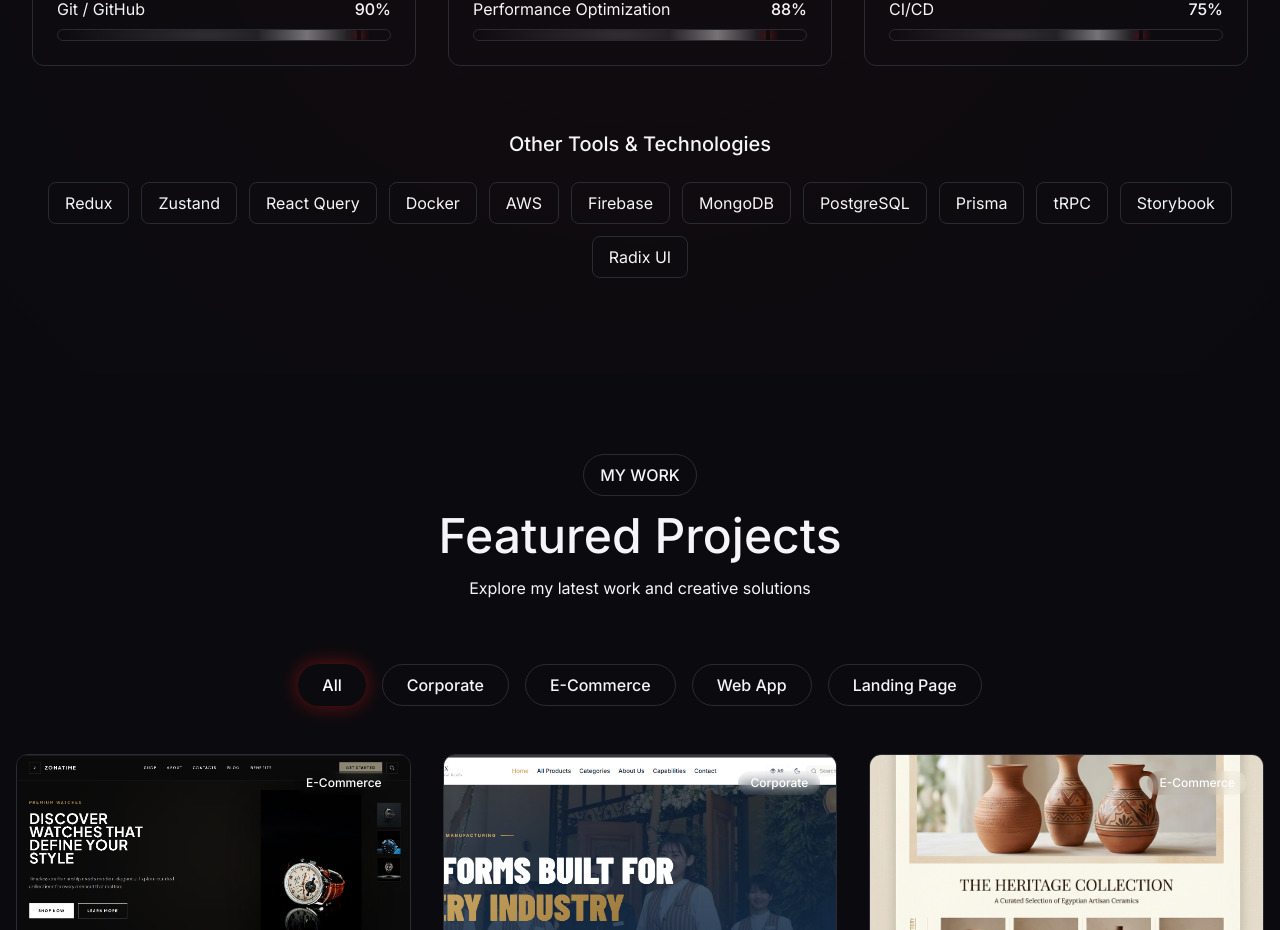
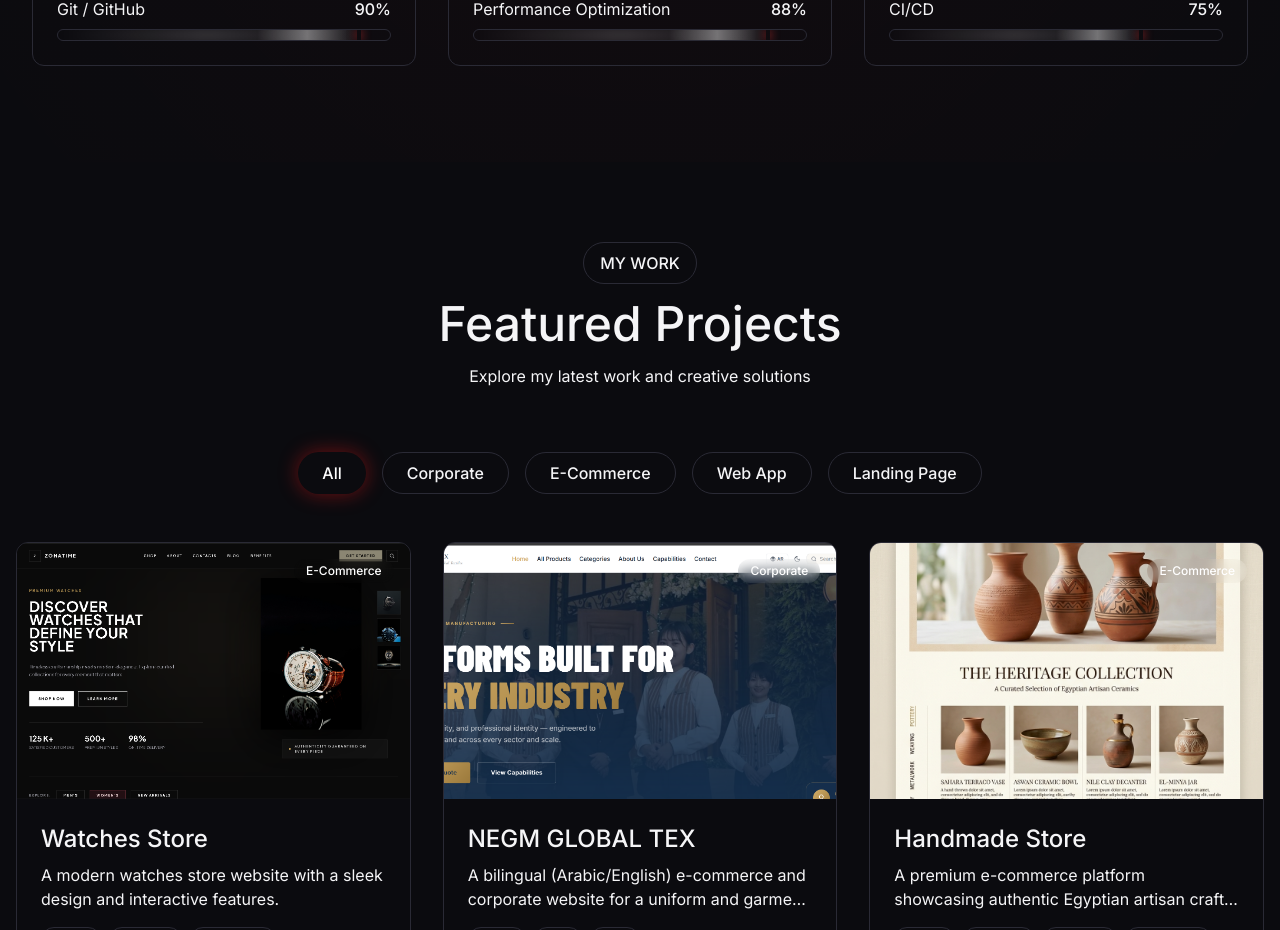
Before and after one commit to ansalking150/my-portfolio-, a React (Vite) app: page / in a window 1280 px wide. Shown: the part 2820-3750 px from the top of the page. Built offline with nearby package versions, Linux system fonts and the light colour scheme.

Commit message:
Update Skills.tsx

```diff
--- a/src/app/components/sections/Skills.tsx
+++ b/src/app/components/sections/Skills.tsx
@@ -60,11 +60,6 @@ export function Skills() {
         { name: 'CI/CD', percentage: 75 },
       ],
     },
-  ];
-
-  const otherTools = [
-    'Redux', 'Zustand', 'React Query', 'Docker', 'AWS', 'Firebase',
-    'MongoDB', 'PostgreSQL', 'Prisma', 'tRPC', 'Storybook', 'Radix UI',
   ];
 
   return (
@@ -135,32 +130,6 @@ export function Skills() {
           ))}
         </div>
 
-        {/* Other Tools */}
-        <motion.div
-          initial={{ opacity: 0, y: 20 }}
-          whileInView={{ opacity: 1, y: 0 }}
-          viewport={{ once: true }}
-          className="mt-16 text-center"
-        >
-          <h3 className="font-heading text-xl text-text-primary mb-6">
-            {t('skills-tools-heading')}
-          </h3>
-          <div className="flex flex-wrap justify-center gap-3">
-            {otherTools.map((tool, index) => (
-              <motion.span
-                key={index}
-                initial={{ opacity: 0, scale: 0.8 }}
-                whileInView={{ opacity: 1, scale: 1 }}
-                viewport={{ once: true }}
-                transition={{ delay: index * 0.05 }}
-                whileHover={{ scale: 1.1 }}
-                className="px-4 py-2 bg-surface border border-border-custom rounded-lg text-text-secondary hover:border-primary hover:text-primary hover:shadow-[0_0_15px_rgba(255,26,26,0.2)] transition-all cursor-default"
-              >
-                {tool}
-              </motion.span>
-            ))}
-          </div>
-        </motion.div>
       </div>
     </section>
   );
```
